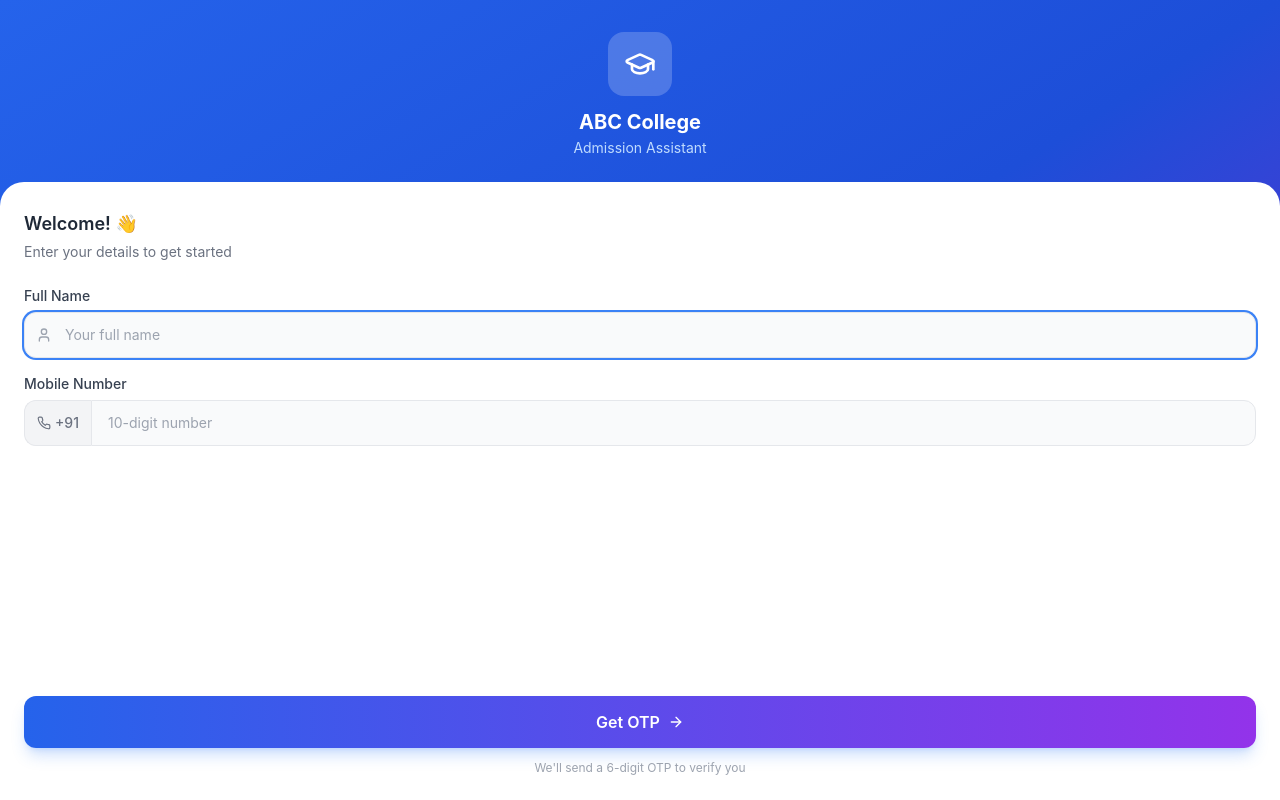
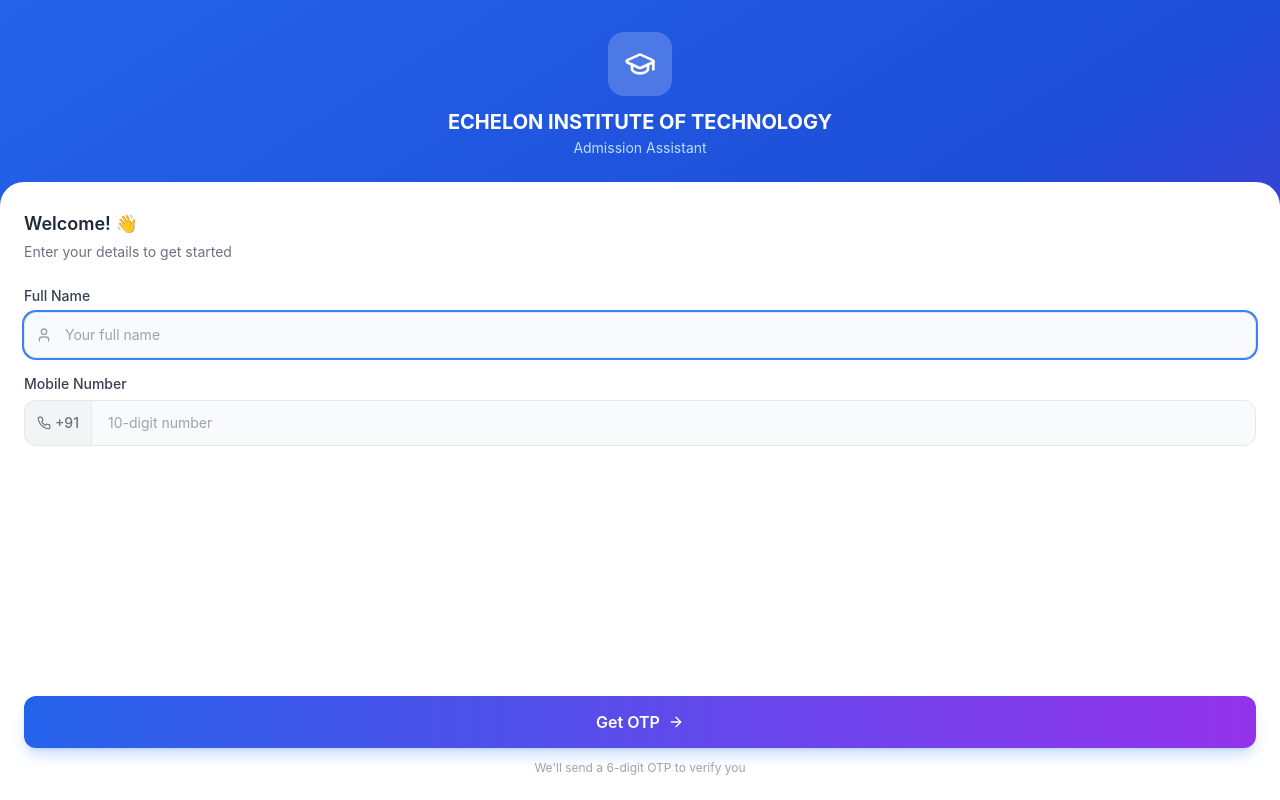
Before and after one commit to vipindagar7/college-chat-bot, a React (Vite) app in the folder client/: page / in a window 1280 px wide. Built offline with nearby package versions, Linux system fonts and the light colour scheme.

Commit message:
add college name in it

```diff
--- a/client/src/components/admin/AdminLogin.jsx
+++ b/client/src/components/admin/AdminLogin.jsx
@@ -27,7 +27,7 @@ export default function AdminLogin({ onLogin }) {
             <GraduationCap className="w-7 h-7 text-white" />
           </div>
           <h1 className="text-xl font-bold text-gray-800">Admin Login</h1>
-          <p className="text-gray-500 text-sm mt-1">ABC College · Chatbot Admin</p>
+          <p className="text-gray-500 text-sm mt-1">ECHELON INSTITUTE OF TECHNOLOGY · Chatbot Admin</p>
         </div>
         <form onSubmit={handleSubmit} className="space-y-4">
           <div>
--- a/client/src/components/auth/AuthFlow.jsx
+++ b/client/src/components/auth/AuthFlow.jsx
@@ -49,7 +49,7 @@ export default function AuthFlow() {
         <div className="w-16 h-16 bg-white/20 rounded-2xl flex items-center justify-center mx-auto mb-3">
           <GraduationCap className="w-8 h-8 text-white" />
         </div>
-        <h1 className="text-xl font-bold">ABC College</h1>
+        <h1 className="text-xl font-bold">ECHELON INSTITUTE OF TECHNOLOGY</h1>
         <p className="text-blue-200 text-sm mt-0.5">Admission Assistant</p>
       </div>
 
--- a/client/src/components/chat/ChatInterface.jsx
+++ b/client/src/components/chat/ChatInterface.jsx
@@ -97,7 +97,7 @@ export default function ChatInterface() {
           setSid(r.sessionId);
           setMsgs([{
             role: 'bot',
-            message: `Hi ${user?.name?.split(' ')[0]}! 👋 Welcome to **ABC College** Admission Assistant.\n\nI can help you with courses, fees, scholarships, hostel, placements, and the admission process.\n\nWhat would you like to know?`,
+            message: `Hi ${user?.name?.split(' ')[0]}! 👋 Welcome to **ECHELON INSTITUTE OF TECHNOLOGY** Admission Assistant.\n\nI can help you with courses, fees, scholarships, hostel, placements, and the admission process.\n\nWhat would you like to know?`,
             createdAt: new Date(),
           }]);
         }
```
Also changed, not shown: 1 other file (tests, documents, lock files or other folders).
